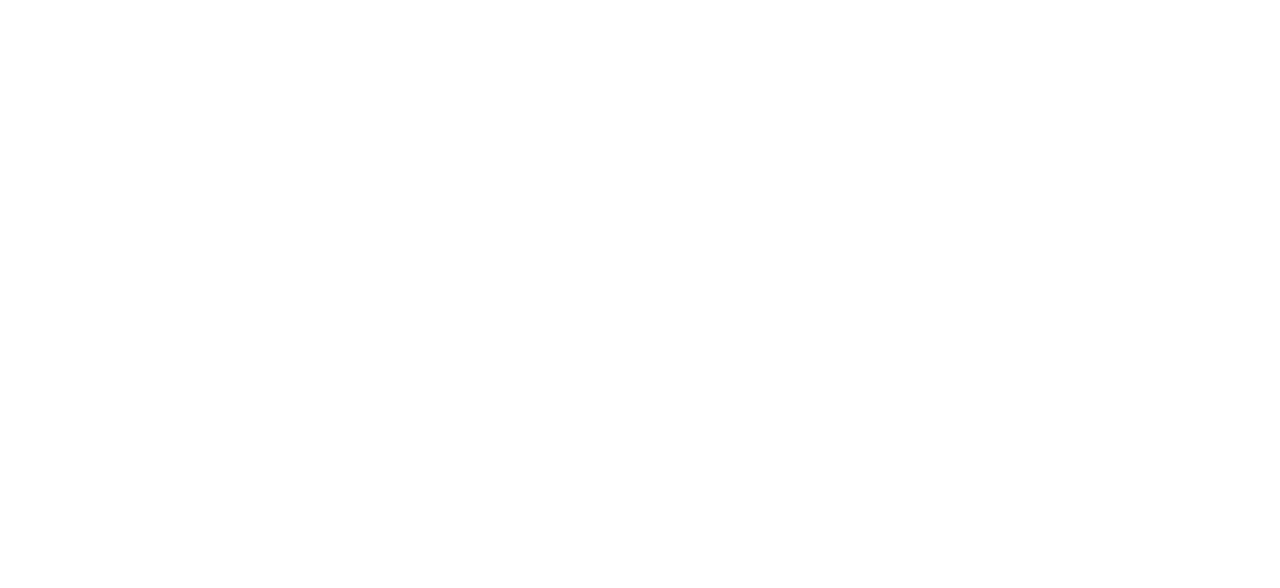
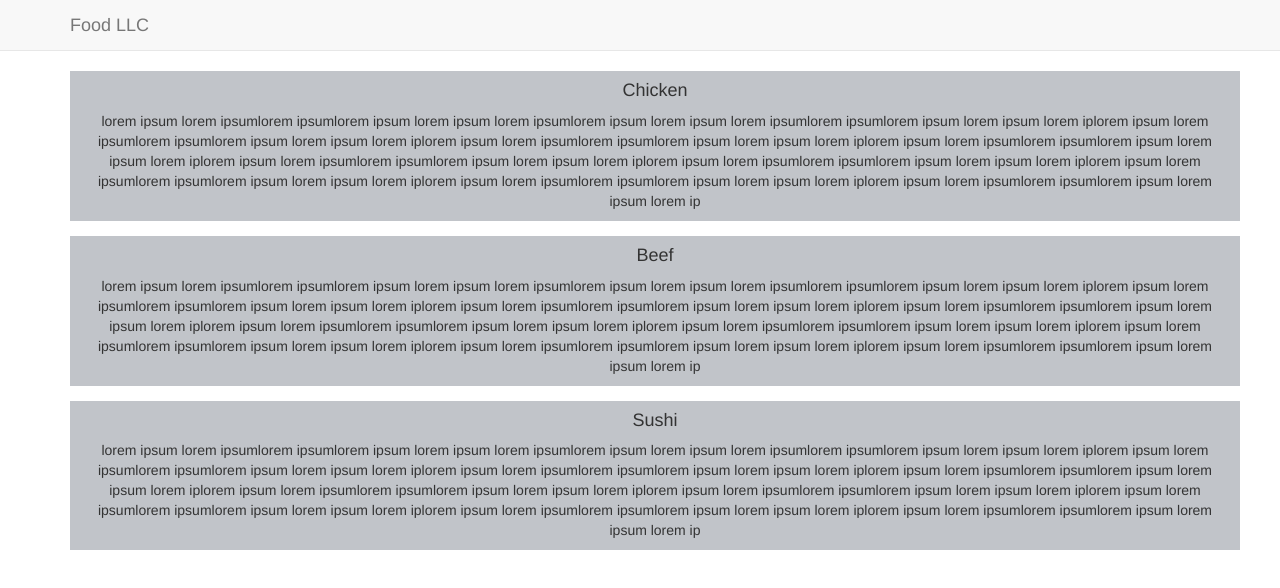
Before and after one commit to ArizonaMangoJuice/coursera-test, a plain HTML site: page module3_solution/index.html in a window 1280 px wide. Drawn offline with Linux system fonts and the light colour scheme.

Commit message:
made the basic site

```diff
--- a/module3_solution/css/styles.css
+++ b/module3_solution/css/styles.css
@@ -0,0 +1,27 @@
+body {
+    height: 1000px;
+}
+
+#mobile-background {
+    background: #c1c4c9;
+}
+
+#mobile-background li {
+    border-bottom: 1px solid #fff;
+}
+
+.margin-bottom {
+    margin-bottom: 15px;
+}
+
+#chicken {
+    background: #c1c4c9;
+}
+
+#beef {
+    background: #c1c4c9;
+}
+
+#sushi {
+    background: #c1c4c9;
+}
--- a/module3_solution/index.html
+++ b/module3_solution/index.html
@@ -10,17 +10,60 @@
 </head>
 
 <body>
-
+    <header class="container-fuid">
+        <nav class="navbar navbar-default navbar-static-top">
+            <div class="container">
+                <div class="navbar-header">
+                    <a class="navbar-brand" href="#">
+                        <span class="">Food LLC</span>
+                    </a>
+                    <button type="button" class="navbar-toggle collapsed" data-toggle="collapse" data-target="#collapsable-nav" aria-expanded="false">
+                        <span class="sr-only">Toggle Nav</span>
+                        <span class="icon-bar"></span>
+                        <span class="icon-bar"></span>
+                        <span class="icon-bar"></span>
+                    </button>
+                </div>
+                <div id="collapsable-nav" class="collapse navbar-collpase">
+                    <ul id="mobile-background" class="nav navbar-nav hidden-lg">
+                        <li><a href="#chicken">Chicken</a></li>
+                        <li><a href="#beef">Beef</a></li>
+                        <li><a href="#sushi">Sushi</a></li>
+                    </ul>
+                </div>
+            </div>
+        </nav>
+    </header>
+    <div class="container">
+        <div id="chicken" class="container margin-bottom">
+            <h4 class="text-center">Chicken</h4>
+            <p class="text-center">lorem ipsum lorem ipsumlorem ipsumlorem ipsum lorem ipsum lorem ipsumlorem ipsum lorem ipsum lorem ipsumlorem ipsumlorem ipsum lorem ipsum lorem iplorem ipsum lorem ipsumlorem ipsumlorem ipsum lorem ipsum lorem iplorem ipsum lorem ipsumlorem
+                ipsumlorem ipsum lorem ipsum lorem iplorem ipsum lorem ipsumlorem ipsumlorem ipsum lorem ipsum lorem iplorem ipsum lorem ipsumlorem ipsumlorem ipsum lorem ipsum lorem iplorem ipsum lorem ipsumlorem ipsumlorem ipsum lorem ipsum lorem iplorem
+                ipsum lorem ipsumlorem ipsumlorem ipsum lorem ipsum lorem iplorem ipsum lorem ipsumlorem ipsumlorem ipsum lorem ipsum lorem iplorem ipsum lorem ipsumlorem ipsumlorem ipsum lorem ipsum lorem ip </p>
+        </div>
+        <div id="beef" class="container margin-bottom">
+            <h4 class="text-center">Beef</h4>
+            <p class="text-center">lorem ipsum lorem ipsumlorem ipsumlorem ipsum lorem ipsum lorem ipsumlorem ipsum lorem ipsum lorem ipsumlorem ipsumlorem ipsum lorem ipsum lorem iplorem ipsum lorem ipsumlorem ipsumlorem ipsum lorem ipsum lorem iplorem ipsum lorem ipsumlorem
+                ipsumlorem ipsum lorem ipsum lorem iplorem ipsum lorem ipsumlorem ipsumlorem ipsum lorem ipsum lorem iplorem ipsum lorem ipsumlorem ipsumlorem ipsum lorem ipsum lorem iplorem ipsum lorem ipsumlorem ipsumlorem ipsum lorem ipsum lorem iplorem
+                ipsum lorem ipsumlorem ipsumlorem ipsum lorem ipsum lorem iplorem ipsum lorem ipsumlorem ipsumlorem ipsum lorem ipsum lorem iplorem ipsum lorem ipsumlorem ipsumlorem ipsum lorem ipsum lorem ip </p>
+        </div>
+        <div id="sushi" class="container margin-bottom">
+            <h4 class="text-center">Sushi</h4>
+            <p class="text-center">lorem ipsum lorem ipsumlorem ipsumlorem ipsum lorem ipsum lorem ipsumlorem ipsum lorem ipsum lorem ipsumlorem ipsumlorem ipsum lorem ipsum lorem iplorem ipsum lorem ipsumlorem ipsumlorem ipsum lorem ipsum lorem iplorem ipsum lorem ipsumlorem
+                ipsumlorem ipsum lorem ipsum lorem iplorem ipsum lorem ipsumlorem ipsumlorem ipsum lorem ipsum lorem iplorem ipsum lorem ipsumlorem ipsumlorem ipsum lorem ipsum lorem iplorem ipsum lorem ipsumlorem ipsumlorem ipsum lorem ipsum lorem iplorem
+                ipsum lorem ipsumlorem ipsumlorem ipsum lorem ipsum lorem iplorem ipsum lorem ipsumlorem ipsumlorem ipsum lorem ipsum lorem iplorem ipsum lorem ipsumlorem ipsumlorem ipsum lorem ipsum lorem ip </p>
+        </div>
+    </div>
 
 
 
 
     <!--javascript links -->
-    <script src="js/jquery-1.11.3.min.js">
+    <script src=" js/jquery-1.11.3.min.js ">
     </script>
-    <script src="js/bootstrap.min.js">
+    <script src="js/bootstrap.min.js ">
     </script>
-    <script src="js/script.js">
+    <script src="js/script.js ">
     </script>
 </body>
 
```
